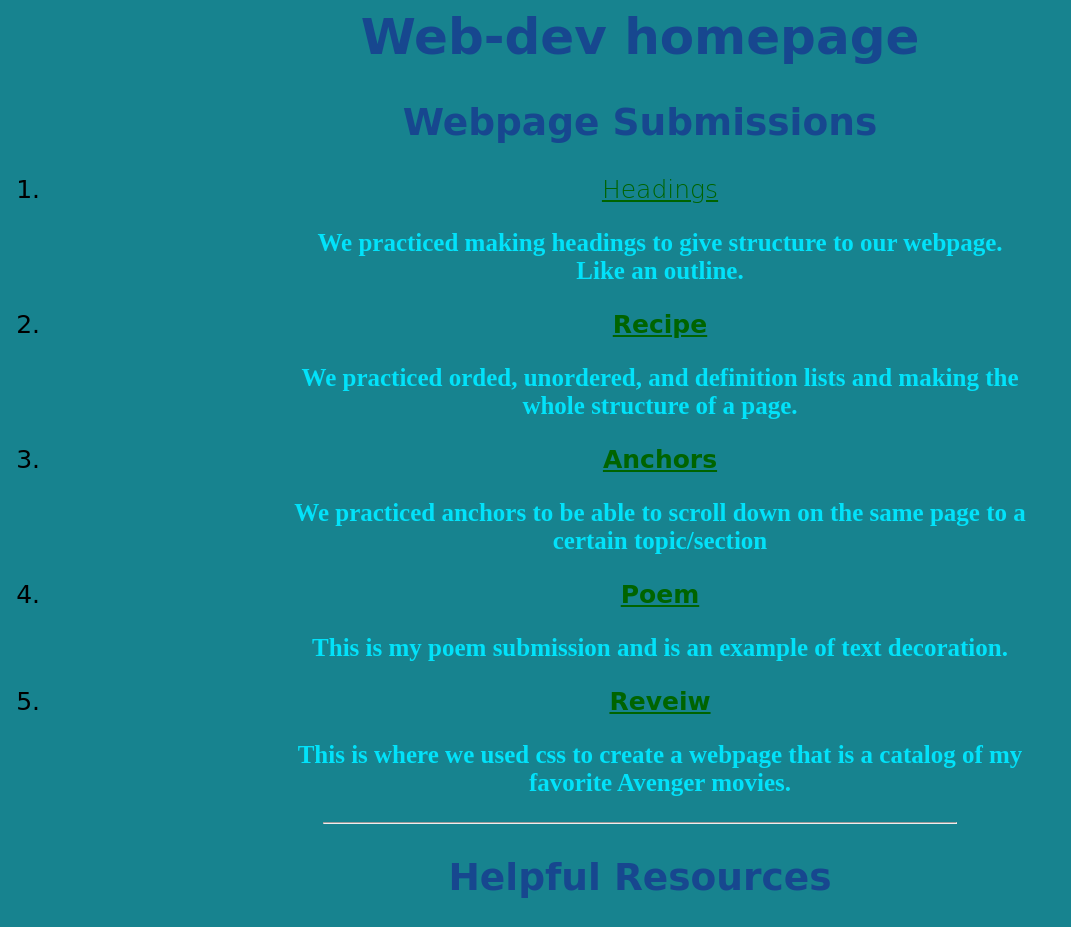
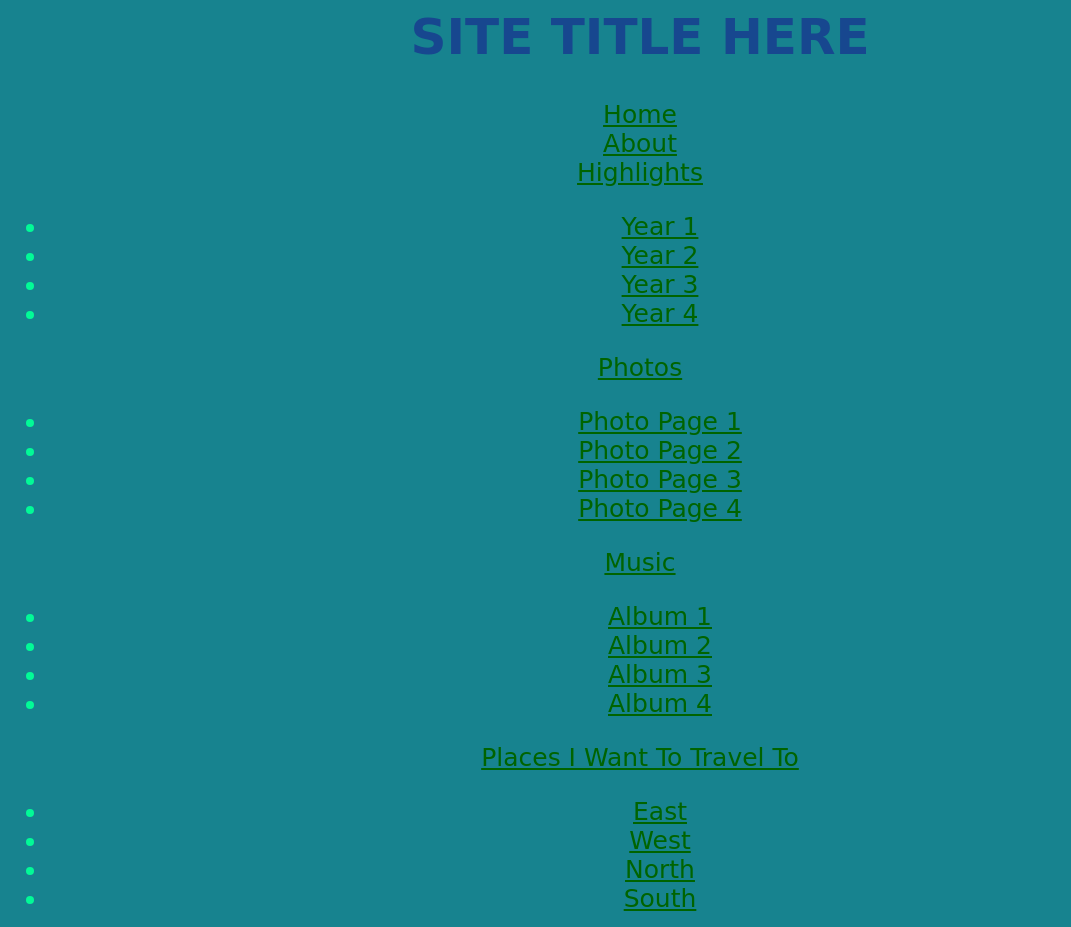
Before and after one commit to yabligowski/web-dev, a plain HTML site: page index.html in a window 1280 px wide. Shown: the top 927 px of the page, without its empty margins (0-1071 px from the left). Drawn offline with Linux system fonts and the light colour scheme; a web font is replaced by a local one.

Commit message:
Update index.html

```diff
--- a/index.html
+++ b/index.html
@@ -4,8 +4,99 @@
 <head>
   <title>Berns Links Practice</title>
   <link rel="stylesheet" href="style.css">
+  <link rel="preconnect" href="https://fonts.googleapis.com">
+<link rel="preconnect" href="https://fonts.gstatic.com" crossorigin>
+<link href="https://fonts.googleapis.com/css2?family=Quintessential&display=swap" rel="stylesheet">
 </head>
 <body>
+
+
+  <div id="preheader"><h1>SITE TITLE HERE</h1></div>
+
+
+  <div id="nav-menu">
+
+    <div id="nav-home" class="nav-div">
+      <a href="#">Home</a>
+    </div>
+
+    <div class="nav-spacer"></div>
+
+       <div id="nav-about" class="nav-div">
+      <a href="#">About</a>
+    </div>
+
+    <div class="nav-spacer"></div>
+
+       <div id="nav-highlights" class="nav-div">
+      <a href="#">Highlights</a>
+         <ul>
+           <li> <a href="#">Year 1</a></li>
+            <li> <a href="#">Year 2</a></li>
+            <li> <a href="#">Year 3</a></li>
+            <li> <a href="#">Year 4</a></li>
+         </ul>
+    </div>
+
+    <div class="nav-spacer"></div>
+
+       <div id="nav-photo" class="nav-div">
+      <a href="#">Photos</a>
+         <ul>
+           <li> <a href="#">Photo Page 1</a></li>
+            <li> <a href="#">Photo Page 2</a></li>
+            <li> <a href="#">Photo Page 3</a></li>
+            <li> <a href="#">Photo Page 4</a></li></ul>
+    </div>
+
+    <div class="nav-spacer"></div>
+
+              <div id="nav-music" class="nav-div">
+      <a href="#">Music</a>
+         <ul>
+           <li> <a href="#">Album 1</a></li>
+            <li> <a href="#">Album 2</a></li>
+            <li> <a href="#">Album 3</a></li>
+            <li> <a href="#">Album 4</a></li></ul>
+
+           </div>
+
+    <div class="nav-spacer"></div>
+
+              <div id="nav-travel" class="nav-div">
+      <a href="#">Places I Want To Travel To</a>
+         <ul>
+           <li> <a href="#">East</a></li>
+            <li> <a href="#">West</a></li>
+            <li> <a href="#">North</a></li>
+            <li> <a href="#">South</a></li></ul>
+
+         </div>
+
+
+
+
+
+         </ul>
+    </div>
+
+  </div>
+
+
+
+</div>
+
+
+
+
+
+
+
+
+
+
+
+
   <h1>Web-dev homepage</h1>
 
   <h2>Webpage Submissions</h2>
```
